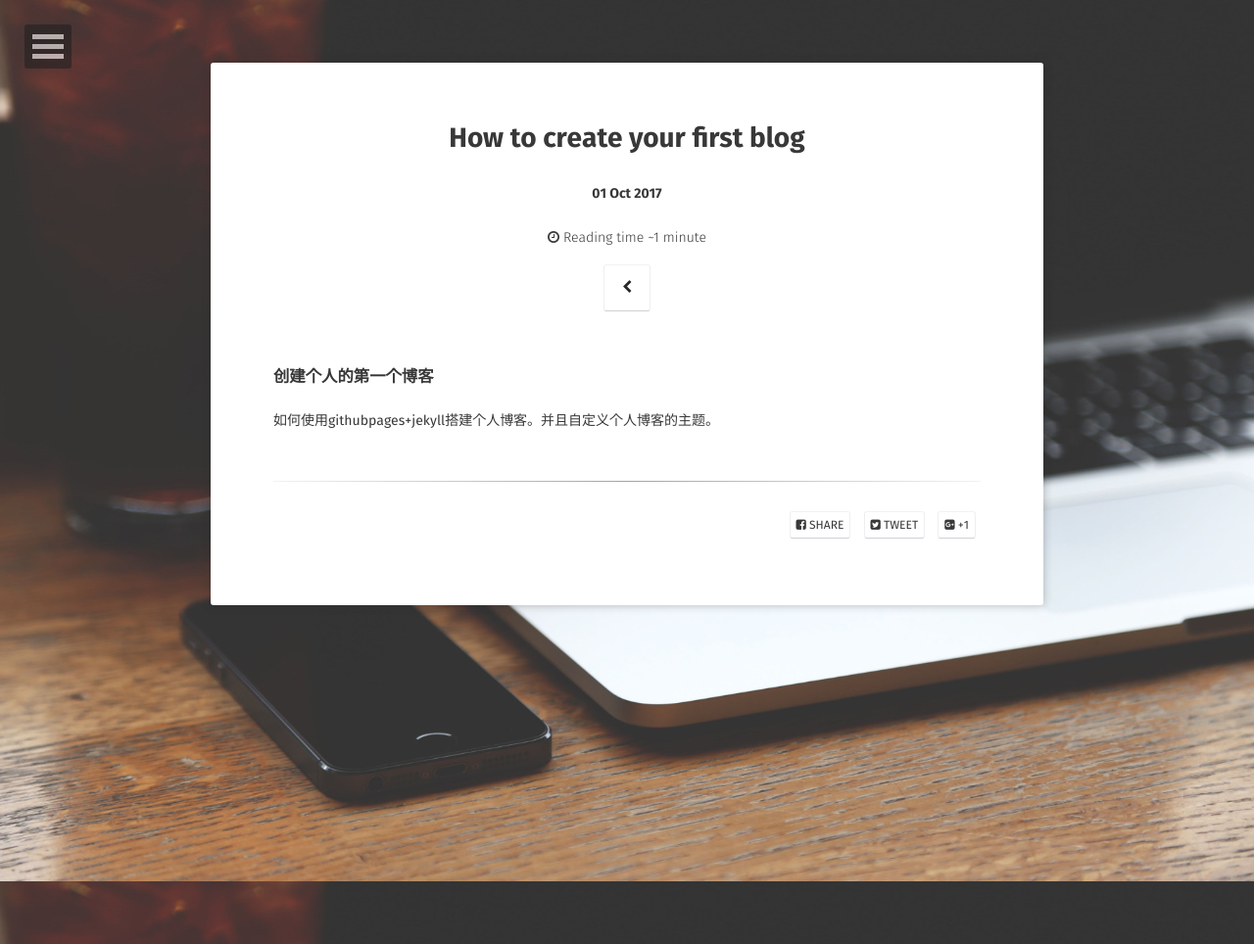
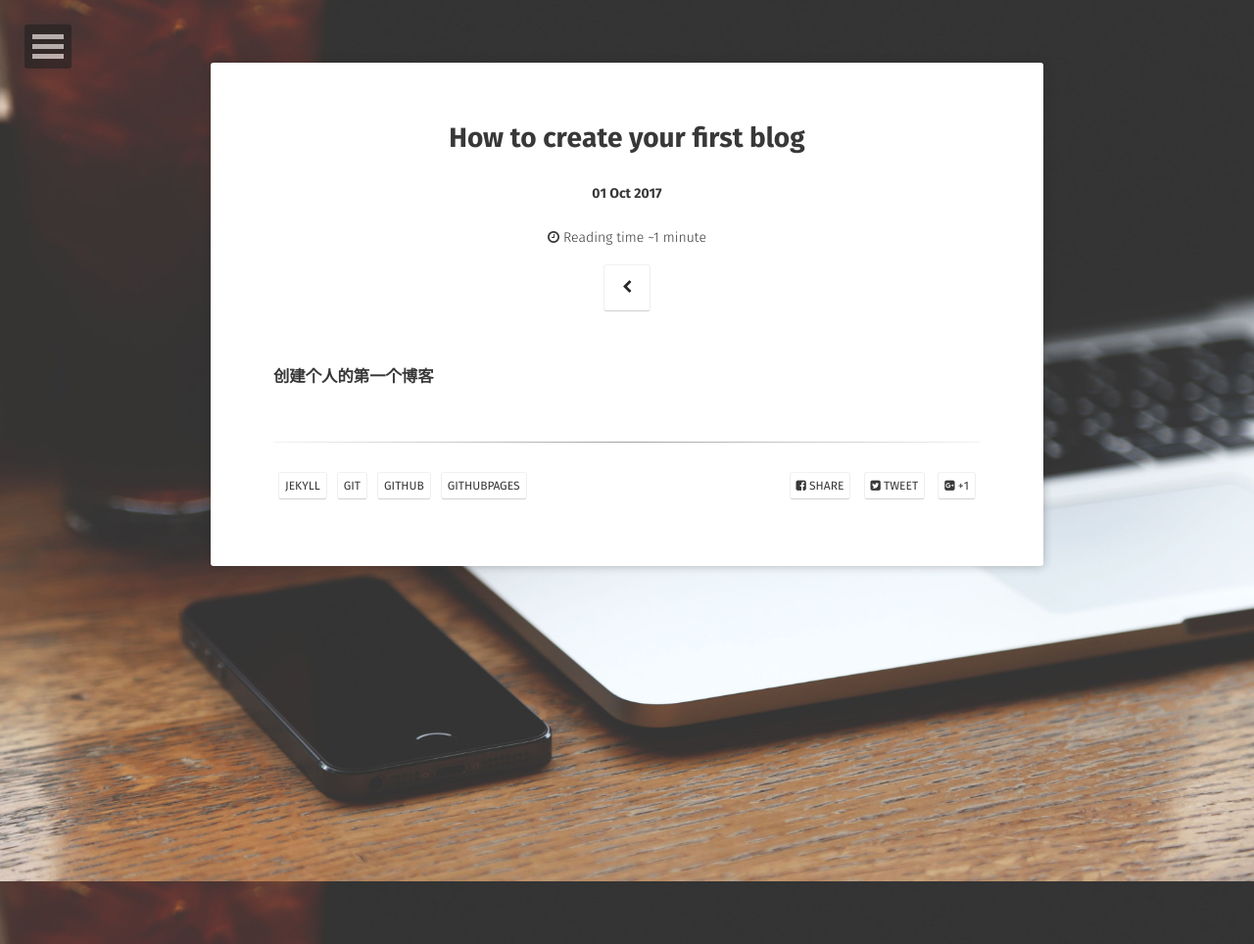
Before and after one commit to xcs-go/xcs.github.io, a Jekyll site: the page built from _posts/2017-10-1-how-to-create-your-firstblog.md, in a window 1280 px wide. Shown: the whole page at 98% size. Built offline with Jekyll 4.4.1, drawn with Linux system fonts in a browser that asks for light colours; some web fonts are replaced; comment, search, counter and statistics services are not loaded.

Commit message:
新增blogtags

```diff
--- a/_posts/2017-10-1-how-to-create-your-firstblog.md
+++ b/_posts/2017-10-1-how-to-create-your-firstblog.md
@@ -2,7 +2,12 @@
 layout: post
 title: "How to create your first blog"
 date: 2017-10-01
+excerpt: "如何使用githubpages+jekyll搭建个人博客。并且自定义个人博客的主题。"
+tags:
+- jekyll
+- git
+- github
+- githubpages
 ---
 
 ### 创建个人的第一个博客
-如何使用githubpages+jekyll搭建个人博客。并且自定义个人博客的主题。
```
